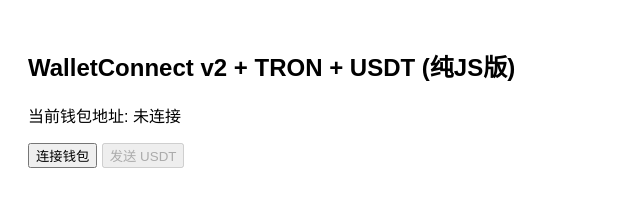
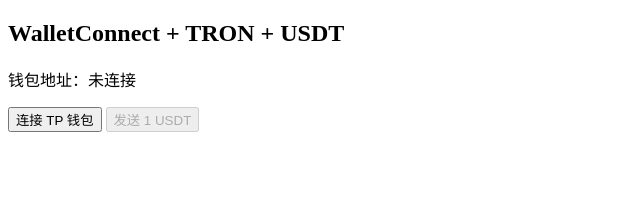
Before and after one commit to tanxuan327/app-jsx, a website built with Vite: page index.html in a window 1280 px wide. Shown: the whole page, without its empty margins (0-640 px from the left). Built offline with nearby package versions, Linux system fonts and the light colour scheme; what @walletconnect/universal-provider would draw is missing.

Commit message:
Update index.html

```diff
--- a/index.html
+++ b/index.html
@@ -1,17 +1,15 @@
 <!DOCTYPE html>
-<html lang="zh-CN">
+<html lang="zh">
 <head>
-  <meta charset="UTF-8" />
-  <meta name="viewport" content="width=device-width, initial-scale=1" />
-  <title>WalletConnect TRON JS</title>
-    <script type="module" src="./main.js"></script>
+  <meta charset="UTF-8">
+  <title>TRON WalletConnect DApp</title>
 </head>
-<body style="padding:20px; font-family: sans-serif;">
-  <h2>WalletConnect v2 + TRON + USDT (纯JS版)</h2>
-  <p>当前钱包地址: <span id="address">未连接</span></p>
-  <button id="btnConnect">连接钱包</button>
-  <button id="btnTransfer" disabled>发送 USDT</button>
+<body>
+  <h2>WalletConnect + TRON + USDT</h2>
+  <p>钱包地址：<span id="address">未连接</span></p>
+  <button id="btnConnect">连接 TP 钱包</button>
+  <button id="btnTransfer" disabled>发送 1 USDT</button>
 
-
+  <script type="module" src="./main.js"></script>
 </body>
 </html>
```
